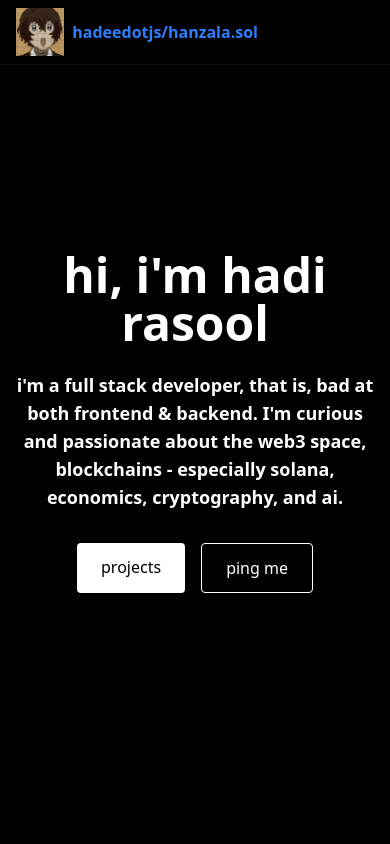
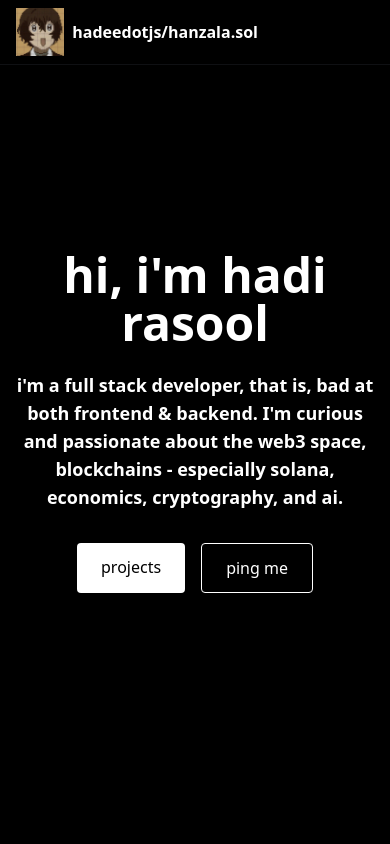
Before and after one commit to hadeedotjs/hello-portfolio, a React (Vite) app: page / in a window 390 px wide. Shown: the top 844 px of the page. Built offline with nearby package versions, Linux system fonts and the light colour scheme.

Commit message:
i'm done w this shi

```diff
--- a/src/components/Navbar.jsx
+++ b/src/components/Navbar.jsx
@@ -9,7 +9,7 @@
     return (
         <nav className="fixed top-0 w-full z-40 border-b border-slate-400/10">
             <div className="max-w-5xl mx-auto px-4">
-                <div className="flex justify-between items-center h-16 text-blue-500 ">
+                <div className="flex justify-between items-center h-16 text-white md:text-blue-500 ">
                     <div className="flex  items-center">
                         <img className="w-12 h-12" src={dazai} alt="404"></img>
                         <a href="#home" > &nbsp; hadeedotjs/hanzala.sol</a>
```
